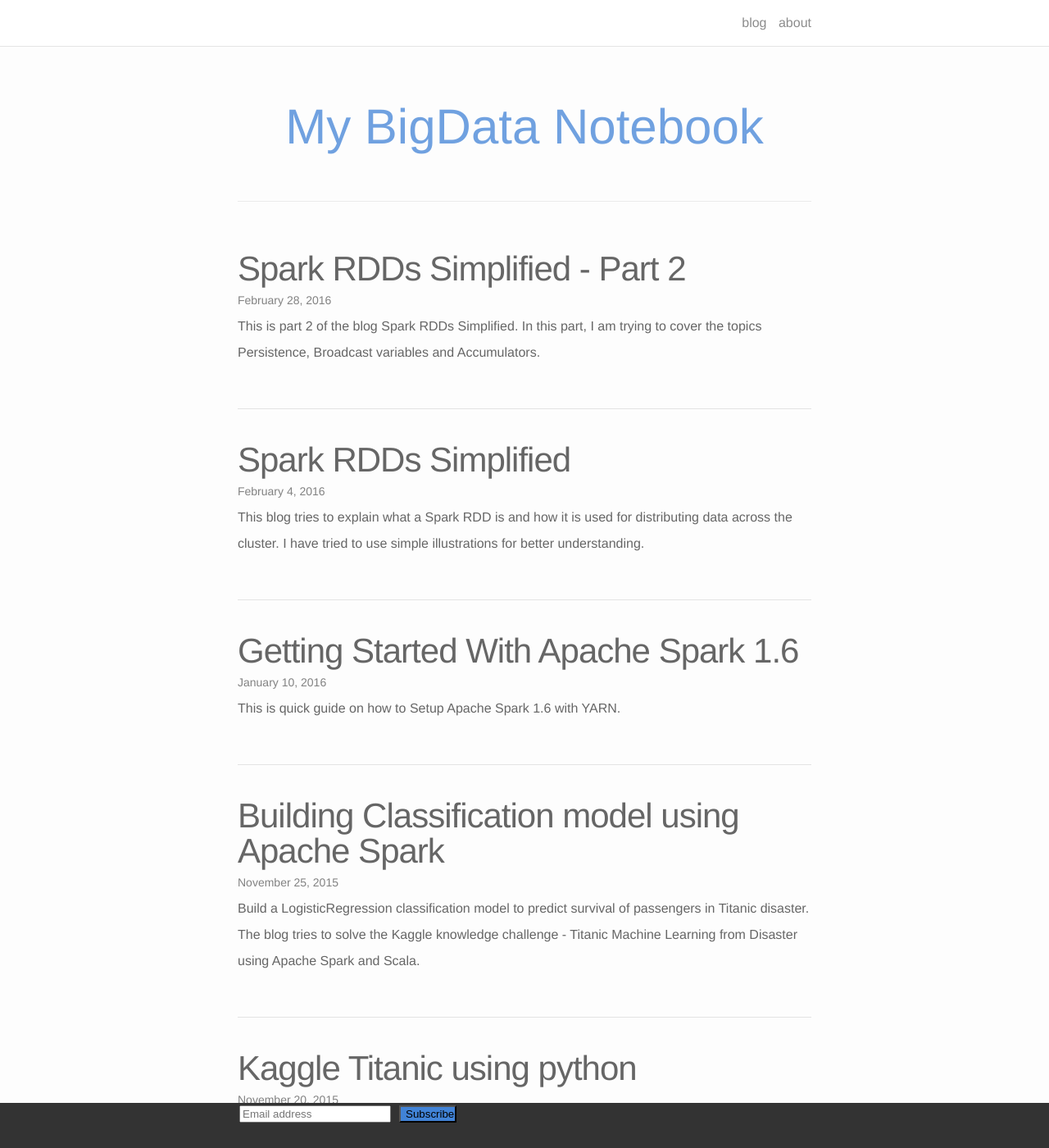
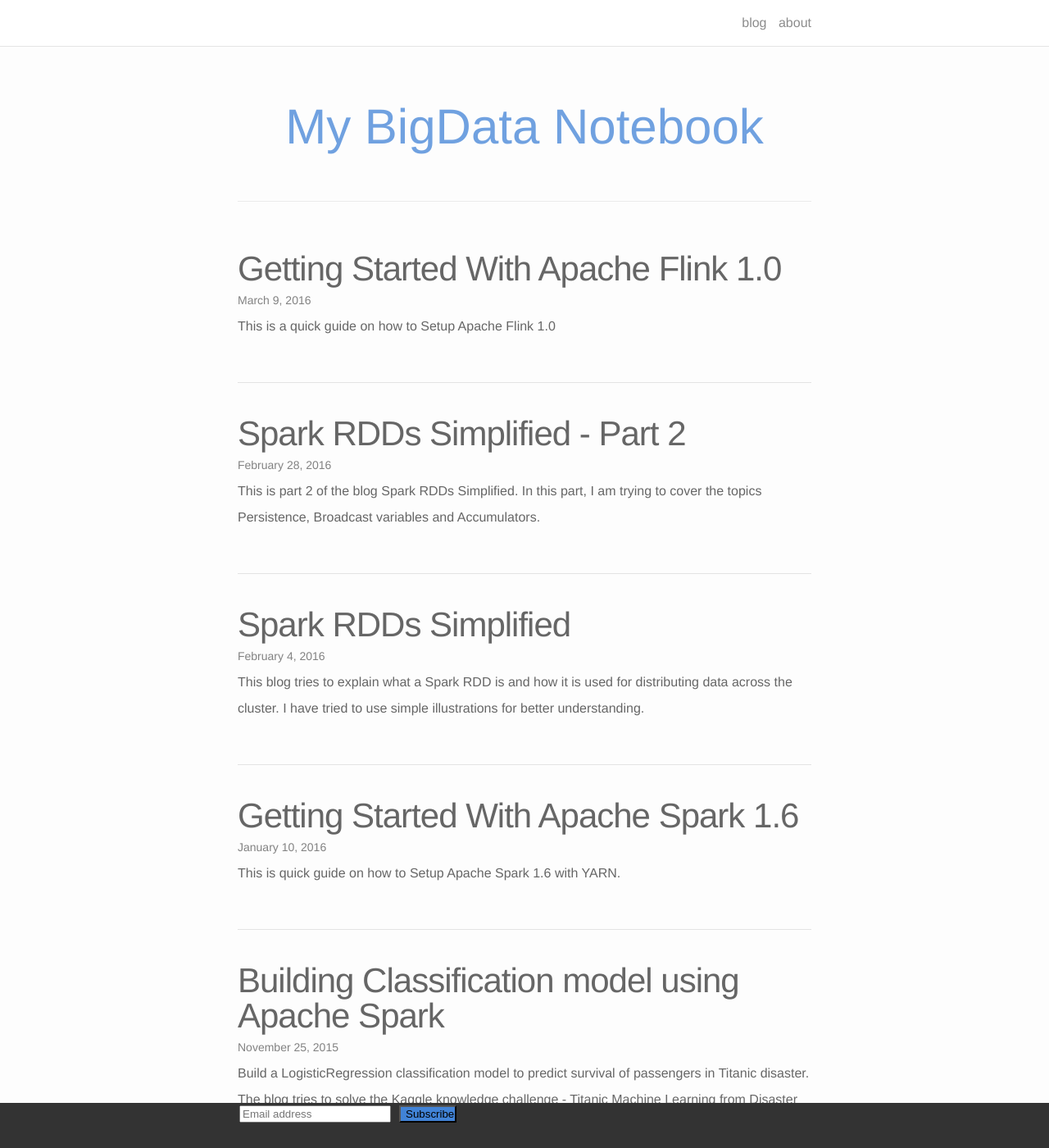
Before and after one commit to soniclavier/bigdata-notebook, a Jekyll site: the page built from index.html, in a window 1280 px wide and 1400 px high. Shown: the whole window at 82% size. Built offline with Jekyll 4.4.1, drawn with Linux system fonts in a browser that asks for light colours; nearby versions of some CDN libraries; the list of posts is cut into pages by our own code; comment, search, counter and statistics services are not loaded.

Commit message:
flink start blog

```diff
--- a/_layouts/default.html
+++ b/_layouts/default.html
@@ -16,7 +16,6 @@
     </div>
 
     {% include footer.html %}
-
   </body>
 
 </html>
--- /dev/null
+++ b/_posts/2016-03-09-flink_start.markdown
@@ -0,0 +1,54 @@
+---
+layout: post
+comments: true
+title: Getting Started With Apache Flink 1.0
+date: 2016-03-09
+PAGE_IDENTIFIER: flink_start
+permalink: /flink_start.html
+description: This is a quick guide on how to Setup Apache Flink 1.0
+---
+<div class="col three">
+	<img class="col three" src="/img/flink/blog_header.png">
+</div>
+**Apache Flink** is the new star in the town. It is stealing the thunder from Apache Spark (at least in the streaming system) which has been creating buzz for some time now. This is because Spark streaming is built on top of RDDs which is essentially a collection, not a Stream. So now would be the right time to try your hands on Flink, even more so since Flink 1.0 was released last week.
+
+In this short blog, I will explain you how to setup Flink in your system.
+
+# 1. Download Apache Flink
+Go to [https://flink.apache.org/downloads.html](https://flink.apache.org/downloads.html). This page will show the latest stable release of Flink that is available for download(1.0 is latest currently). Under the binaries, click on Download according to your Hadoop version and Scala version. I am having Hadoop 2.6.0 and Scala 2.11
+<div class="col three">
+	<img class="col three" src="/img/flink/download.png">
+</div>
+If you don't have scala installed, you can install it by following instruction from [here](http://www.scala-lang.org/download/install.html).<br/> If you want to know your current scala version you can find it by running below command
+{% highlight sh %}
+$scala -version
+Scala code runner version 2.11.7 -- Copyright 2002-2013, LAMP/EPFL
+{% endhighlight %}
+
+# 2. Start Flink
+Start Flink jobmanager by running below command from the root folder of your Flink
+{% highlight sh %}
+bin/start-local.sh
+Starting jobmanager daemon on host Vishnus-MacBook-Pro.local.
+{% endhighlight %}
+
+# 3. Flink dashboard
+Flink has a pretty good UI where you can see details of your job, how many slots are present etc. You can access the Flink UI from [localhost:8081](localhost:8081)<br/>*Note: Spark UI also uses same port, make sure you don't have Spark running*
+<div class="col three">
+	<img class="col three" src="/img/flink/dashboard.png">
+</div>
+
+# 4. Flink Shell
+Flink comes with a scala shell which can be started by running below command from Flink base folder
+{% highlight sh %}
+$bin/start-scala-shell.sh local
+{% endhighlight %}
+
+<div class="col three">
+	<img class="col three" src="/img/flink/shell.png">
+</div>
+
+*Note:start-scala-shell.sh creates a mini cluster, you don't have to start separate jobmanager for scala shell to work on local mode*
+
+Flink setup is complete. In the coming blogs, I will be writing more about how to write various Streaming applications using Apache Flink. Thanks for reading!
+<br/><a href="http://vishnuviswanath.com/">Home</a>
```
Also changed, not shown: img/flink/blog_header.png (added), img/flink/dashboard.png (added), img/flink/download.png (added), img/flink/shell.png (added).
